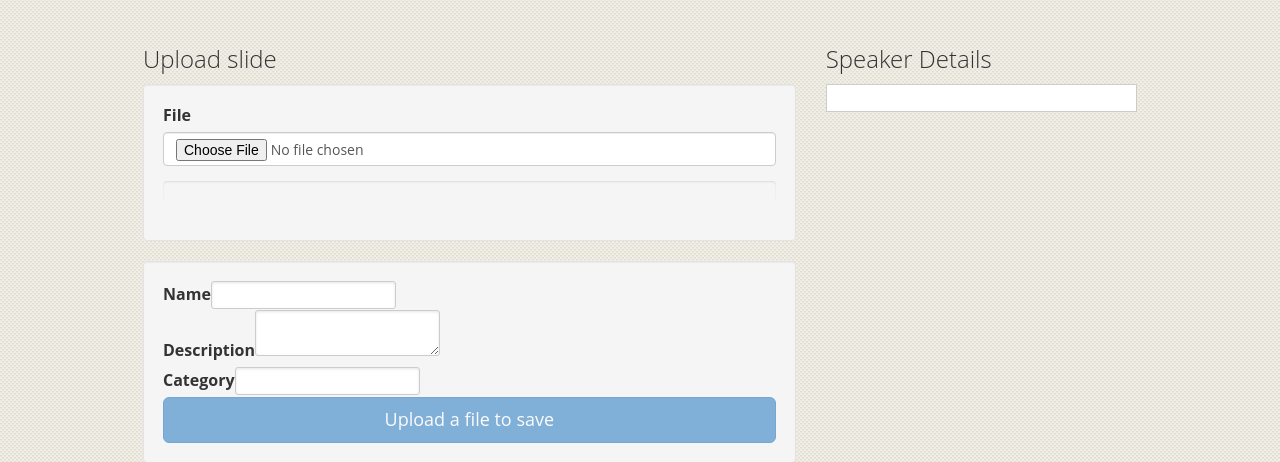
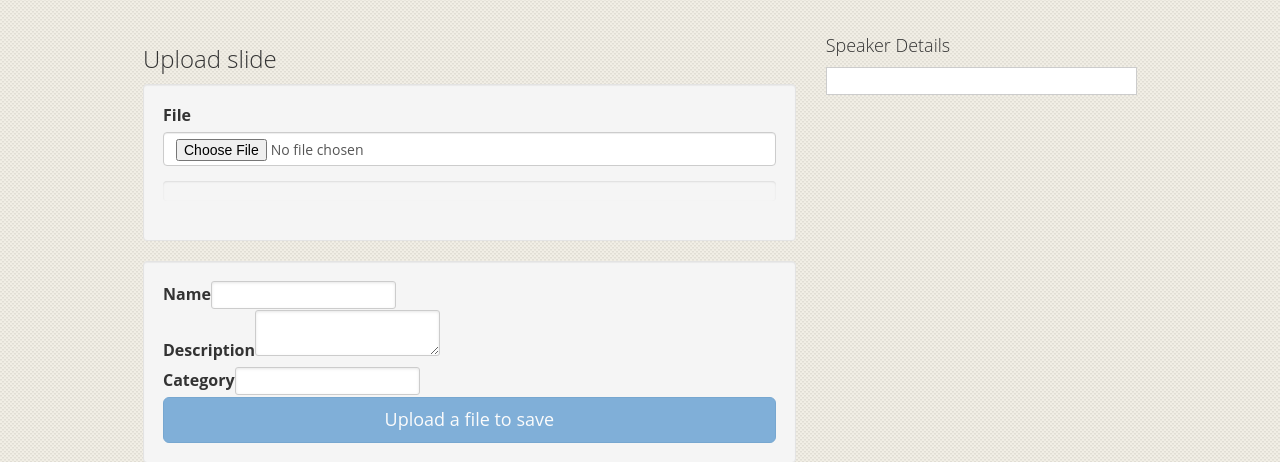
Before and after one commit to ryuzee/open-slideshare, a CakePHP app: template app/View/Slides/add.ctp in a window 1280 px wide. Shown: the part 51-513 px from the top of the page. Run offline with PHP 8.4 and a stand-in for CakePHP, Linux system fonts and the light colour scheme; the template is opened without the code that fills it, so the values that code supplies are empty; form fields are guessed from the names that the template uses; some libraries are stand-ins or nearby versions.

Commit message:
fix layout

```diff
--- a/app/View/Elements/right_side_bar_common.ctp
+++ b/app/View/Elements/right_side_bar_common.ctp
@@ -1,4 +1,4 @@
-<h3><?php echo __('Speaker Details'); ?></h3>
+<h3 class="h4"><?php echo __('Speaker Details'); ?></h3>
 <div class="row2" style="border:1px solid #ccc; background-color:#fff;padding:8px;">
 <h4><?php echo h($user["User"]["display_name"]); ?></h4>
 <?php echo h($user["User"]["biography"]); ?>
--- a/app/View/Slides/view.ctp
+++ b/app/View/Slides/view.ctp
@@ -20,7 +20,7 @@
     </div>
 
     <a name="comment"></a>
-    <h3><?php echo __('Comments'); ?></h3>
+    <h3 class="h4"><?php echo __('Comments'); ?></h3>
     <?php if (!empty($slide['Comment'])): ?>
     <?php foreach ($slide['Comment'] as $comment): ?>
     <div class="panel panel-default">
@@ -46,7 +46,7 @@
         'class' => 'well'
         )); ?>
         <fieldset>
-            <legend><?php echo __('Add Comment'); ?></legend>
+            <legend class="h4"><?php echo __('Add Comment'); ?></legend>
             <?php
          echo $this->Form->hidden('user_id', array('value' => $user_id));
          echo $this->Form->hidden('slide_id', array('value' => $slide["Slide"]["id"]));
@@ -75,7 +75,7 @@
 
     <?php if($other_slides_in_category): ?>
         <!-- Default panel contents -->
-        <h3><?php echo __('Related Slides'); ?></h3>
+        <h3 class="h4"><?php echo __('Related Slides'); ?></h3>
         <div class="row2" style="border:1px solid #ccc; background-color:#fff;padding:8px;">
         <?php foreach($other_slides_in_category as $slide): ?>
         <div class="col-md-12 col-sm-6" style="padding:8px;">
```
